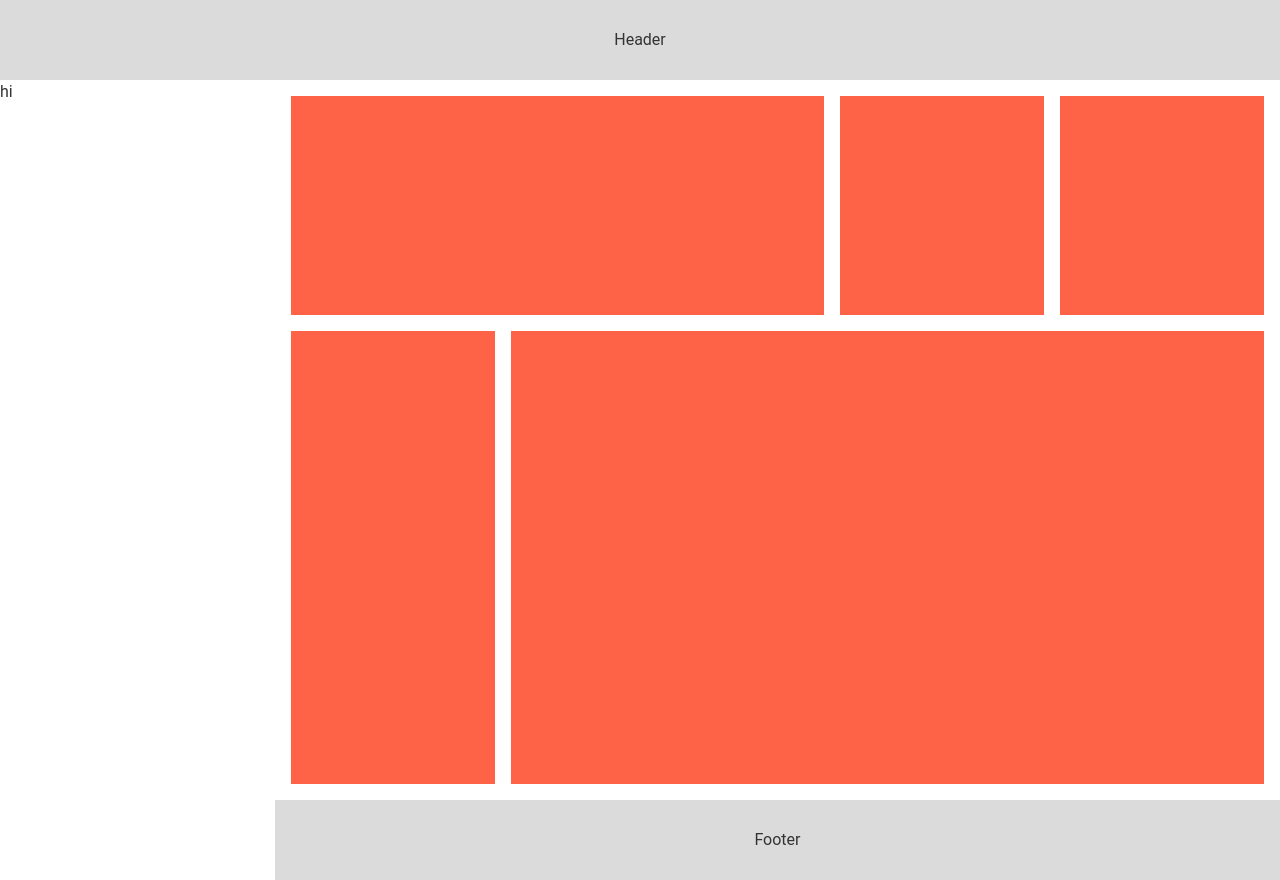
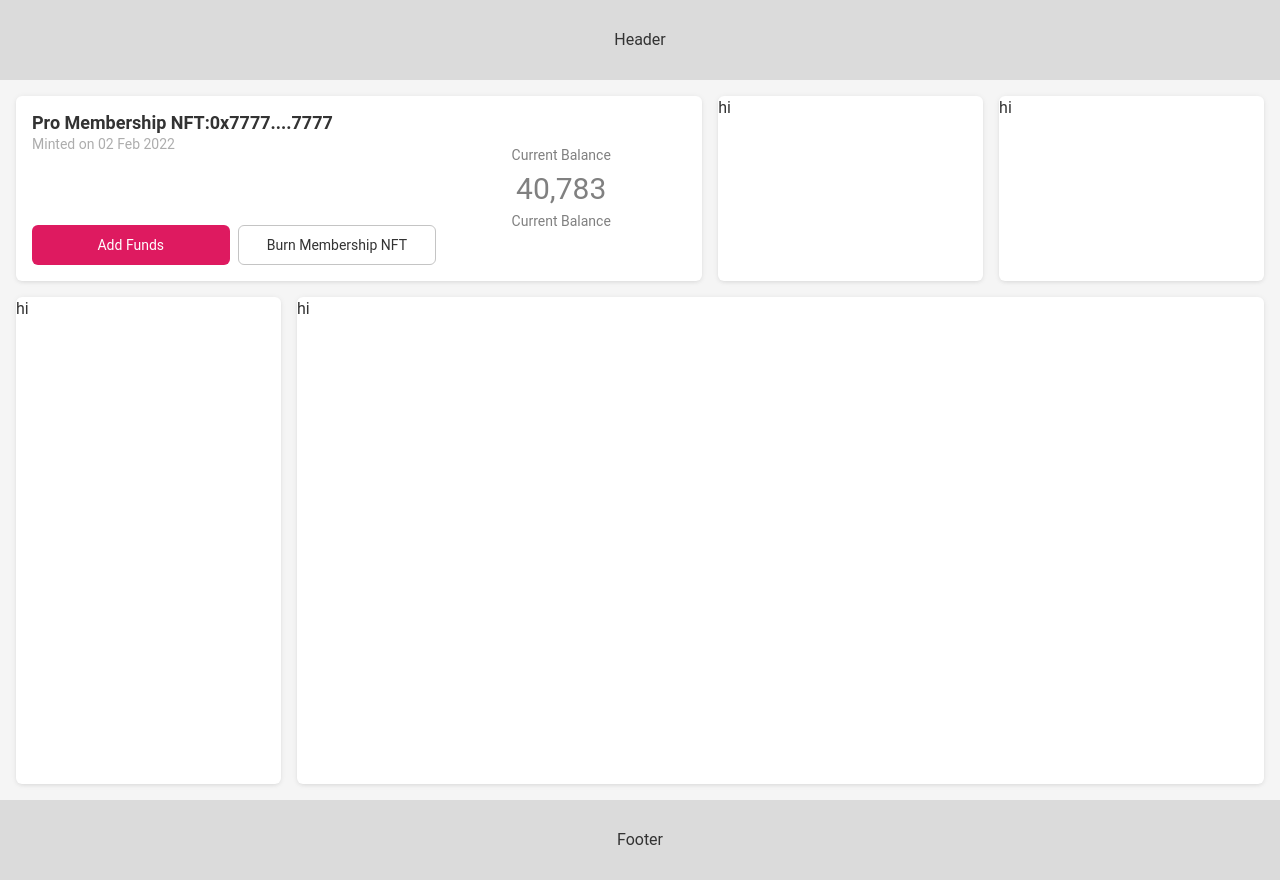
Before and after one commit to devmanlabs/frontend, a Next.js app: page / in a window 1280 px wide. Built offline with nearby package versions, Linux system fonts and the light colour scheme.

Commit message:
balance card

```diff
--- /dev/null
+++ b/src/components/Card.tsx
@@ -0,0 +1,10 @@
+import { chakra } from '@chakra-ui/react';
+
+export const Card = chakra('div', {
+  baseStyle: {
+    shadow: 'md',
+    rounded: 'md',
+    bg: 'white',
+    height: '100%',
+  },
+});
--- /dev/null
+++ b/src/components/Home/BalanceCard.tsx
@@ -0,0 +1,72 @@
+import { Flex, Stack, Heading, Button, VStack, Text } from '@chakra-ui/react';
+import { FC } from 'react';
+
+import { Card } from '../Card';
+
+interface BalanceCardProps {}
+
+const BalanceCard: FC<BalanceCardProps> = () => {
+  return (
+    <Card p={4}>
+      <Flex
+        h="100%"
+        justify="space-between"
+        flexDirection={{ base: 'column-reverse', sm: 'row' }}
+      >
+        <Stack
+          flex="1"
+          justify={{
+            base: 'flex-end',
+            sm: 'space-between',
+          }}
+        >
+          <Stack spacing={0}>
+            <Heading fontSize={{ base: 'md', md: 'lg' }}>
+              Pro Membership NFT:0x7777....7777
+            </Heading>
+            <Text color="gray.300" fontSize="sm">
+              Minted on 02 Feb 2022
+            </Text>
+          </Stack>
+          <Flex
+            flexDir={{ base: 'column', md: 'row' }}
+            justify="space-between"
+            gap="2"
+          >
+            <Button
+              fontSize="sm"
+              fontWeight="400"
+              w="full"
+              colorScheme="pink"
+              maxW={{ base: '', sm: '250px' }}
+            >
+              Add Funds
+            </Button>
+            <Button
+              fontWeight="400"
+              variant="outline"
+              colorScheme="gray"
+              w="full"
+              fontSize="sm"
+              maxW={{ base: '', sm: '250px' }}
+            >
+              Burn Membership NFT
+            </Button>
+          </Flex>
+        </Stack>
+        <VStack spacing={0} minW="250px" justify="center">
+          <Text fontSize="sm" color="gray.500">
+            Current Balance
+          </Text>
+          <Text fontSize={{ base: '5xl', sm: '3xl' }} color="gray.500">
+            40,783
+          </Text>
+          <Text fontSize="sm" color="gray.500">
+            Current Balance
+          </Text>
+        </VStack>
+      </Flex>
+    </Card>
+  );
+};
+export default BalanceCard;
--- a/src/pages/index.tsx
+++ b/src/pages/index.tsx
@@ -1,4 +1,16 @@
-import { Box, Flex, Grid, GridItem, Stack, Text } from '@chakra-ui/react';
+import {
+  Button,
+  Flex,
+  Grid,
+  GridItem,
+  Heading,
+  Stack,
+  Text,
+  VStack,
+} from '@chakra-ui/react';
+
+import { Card } from '~/components/Card';
+import BalanceCard from '~/components/Home/BalanceCard';
 
 const Home = () => {
   return (
@@ -11,45 +23,44 @@ const Home = () => {
           h="100%"
           w="350px"
           boxShadow="2xl"
-          display={{ base: 'none', md: 'flex' }}
+          display={{ base: 'none', md: 'none' }}
         >
           <Text>hi</Text>
         </Stack>
         <Stack w="100%" spacing={0}>
           <Grid
             padding="4"
-            templateRows={{ sm: 'repeat(8, 1fr)', lg: 'repeat(3, 1fr)' }}
+            templateRows={{ sm: 'repeat(8, 1fr)', lg: 'repeat(7, 1fr)' }}
             templateColumns={{ sm: 'repeat(8, 1fr)', lg: 'repeat(9, 1fr)' }}
             width="full"
             flex="1"
             gap="4"
+            bg="gray.50"
           >
-            <GridItem
-              colSpan={{ sm: 8, lg: 5 }}
-              rowSpan={{ sm: 2, lg: 1 }}
-              bg="tomato"
-            />
-            <GridItem
-              colSpan={{ sm: 4, lg: 2 }}
-              rowSpan={{ sm: 2, lg: 1 }}
-              bg="tomato"
-            />
-            <GridItem
-              colSpan={{ sm: 4, lg: 2 }}
-              rowSpan={{ sm: 2, lg: 1 }}
-              bg="tomato"
-            />
+            <GridItem colSpan={{ sm: 8, lg: 5 }} rowSpan={{ sm: 2, lg: 2 }}>
+              <BalanceCard />
+            </GridItem>
+            <GridItem colSpan={{ sm: 4, lg: 2 }} rowSpan={{ sm: 2, lg: 2 }}>
+              <Card>
+                <Grid>hi</Grid>
+              </Card>
+            </GridItem>
+            <GridItem colSpan={{ sm: 4, lg: 2 }} rowSpan={{ sm: 2, lg: 2 }}>
+              <Card>
+                <Grid>hi</Grid>
+              </Card>
+            </GridItem>
 
-            <GridItem
-              colSpan={{ sm: 3, lg: 2 }}
-              rowSpan={{ sm: 4, lg: 2 }}
-              bg="tomato"
-            />
-            <GridItem
-              colSpan={{ sm: 5, lg: 7 }}
-              rowSpan={{ sm: 4, lg: 2 }}
-              bg="tomato"
-            />
+            <GridItem colSpan={{ sm: 3, lg: 2 }} rowSpan={{ sm: 4, lg: 5 }}>
+              <Card>
+                <Grid>hi</Grid>
+              </Card>
+            </GridItem>
+            <GridItem colSpan={{ sm: 5, lg: 7 }} rowSpan={{ sm: 4, lg: 5 }}>
+              <Card>
+                <Grid>hi</Grid>
+              </Card>
+            </GridItem>
           </Grid>
           <Grid placeItems="center" as="nav" height="80px" bg="gray.100">
             Footer
```
